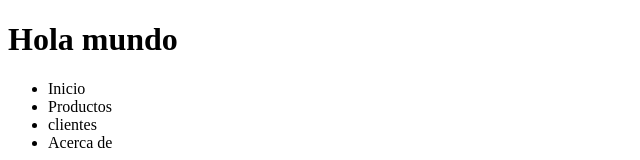
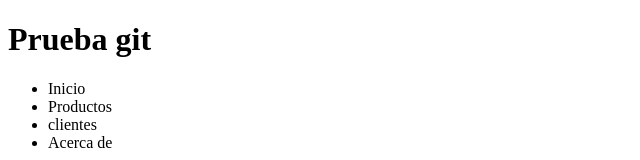
Before and after one commit to 04yizsanz/pruebaGIT, a plain HTML site: page index.html in a window 1280 px wide. Shown: the top 160 px of the page, without its empty margins (0-640 px from the left). Drawn offline with Linux system fonts and the light colour scheme.

```diff
--- a/index.html
+++ b/index.html
@@ -6,7 +6,7 @@
     <title>Hola mundo</title>
 </head>
 <body>
-    <h1>Hola mundo</h1>
+    <h1>Prueba git</h1>
     <ul>
         <li>Inicio</li>
         <li>Productos</li>
```
